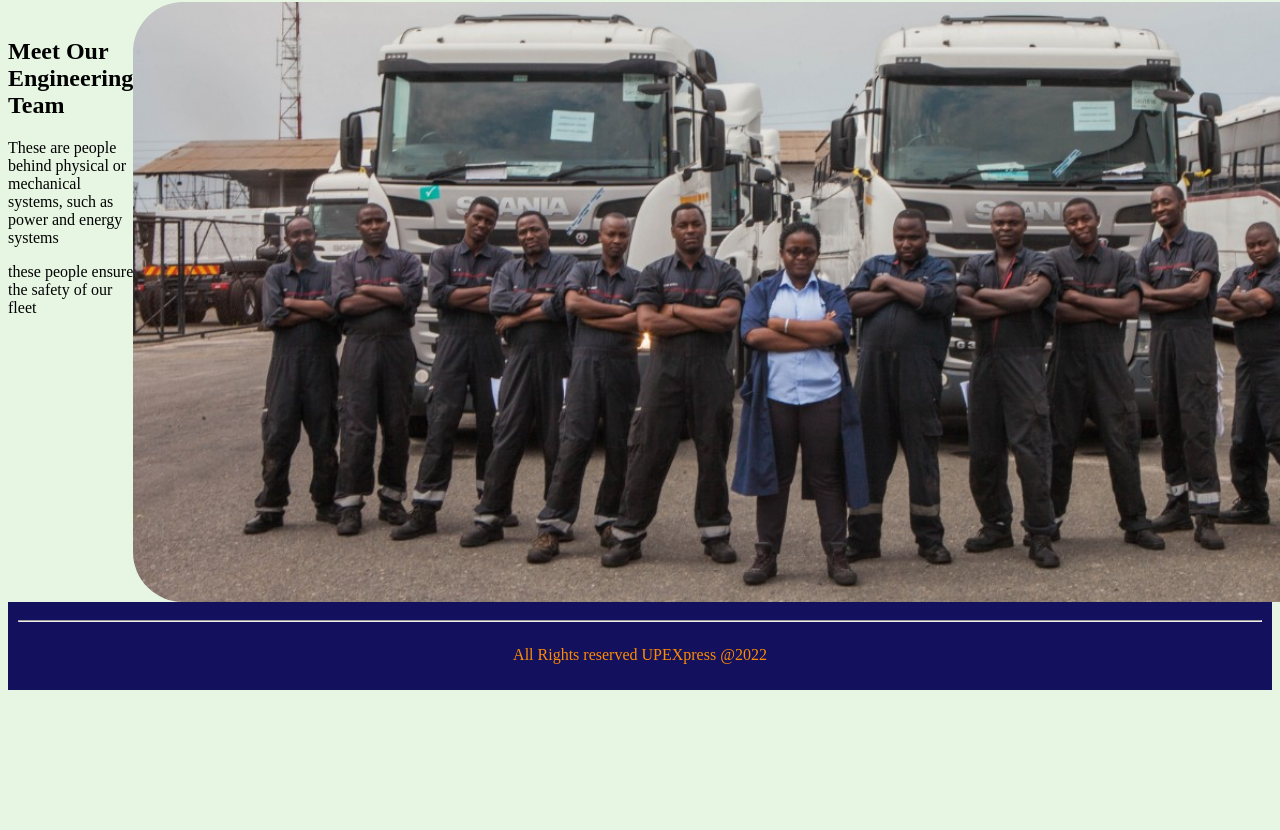
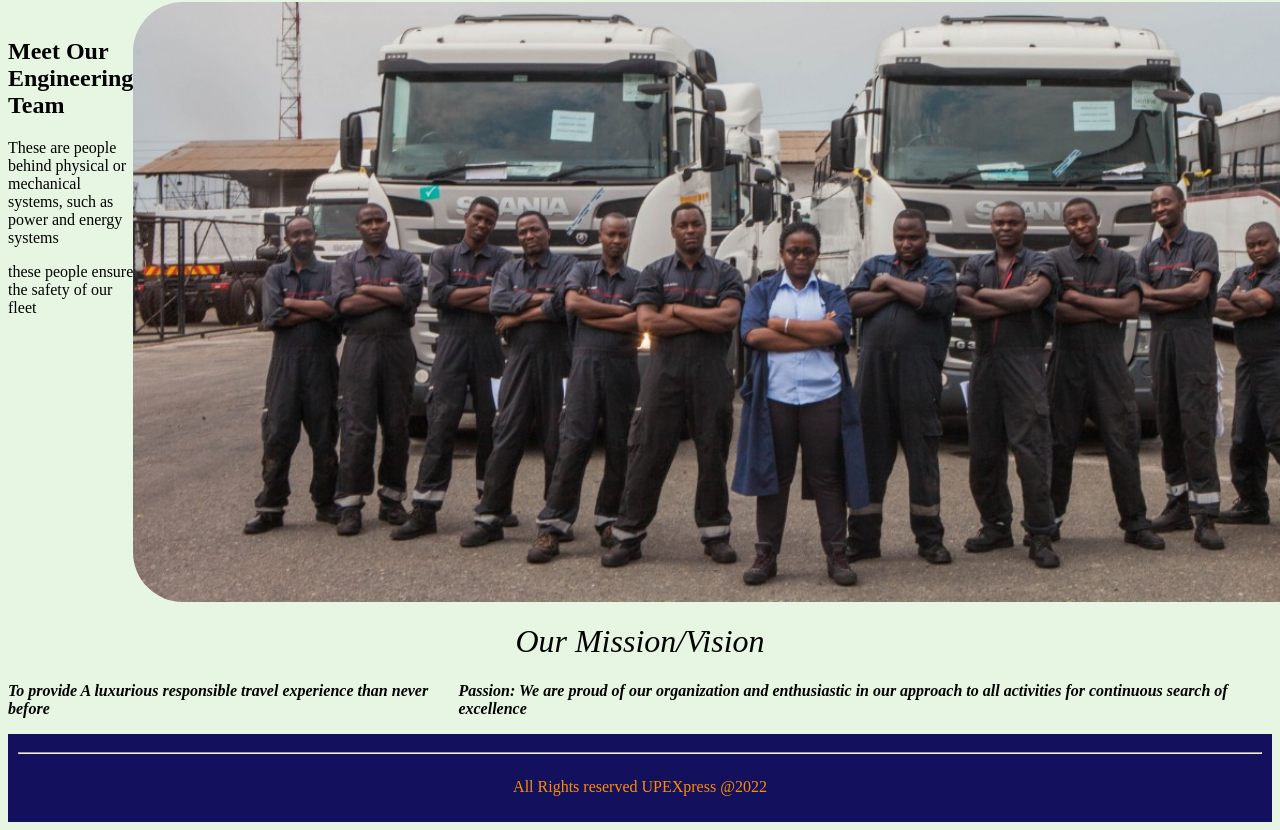
Before and after one commit to rodgersochieng/UPEXpress, a React (Create React App) app: page /aboutus in a window 1280 px wide. Shown: the part 303-1133 px from the top of the page. Before the commit the page ends 1001 px from the top, so only its background shows below. Built offline with nearby package versions, Linux system fonts and the light colour scheme.

Commit message:
working on components

```diff
--- a/src/Aboutus/About.css
+++ b/src/Aboutus/About.css
@@ -29,3 +29,18 @@
   align-items: center;
   color: black;
 }
+.missionMsg {
+  display: flex;
+  align-items: center;
+  justify-content: center;
+  color: black;
+  font-style: italic;
+  font-weight: bolder;
+}
+.Missionhd {
+  font-weight: lighter;
+  font-style: oblique;
+  display: flex;
+  align-items: center;
+  justify-content: center;
+}
--- a/src/Aboutus/About.js
+++ b/src/Aboutus/About.js
@@ -18,6 +18,15 @@ export default function AboutUs() {
         </p>
         <img className="mechanicsImg" src={EngImg} alt="mechanics" />
       </div>
+
+      <div className="mission">
+        <h1 className="Missionhd">Our Mission/Vision</h1>
+        <p className="missionMsg">
+          To provide A luxurious responsible travel experience than never before
+          <p></p>Passion: We are proud of our organization and enthusiastic in
+          our approach to all activities for continuous search of excellence
+        </p>
+      </div>
     </>
   );
 }
```
